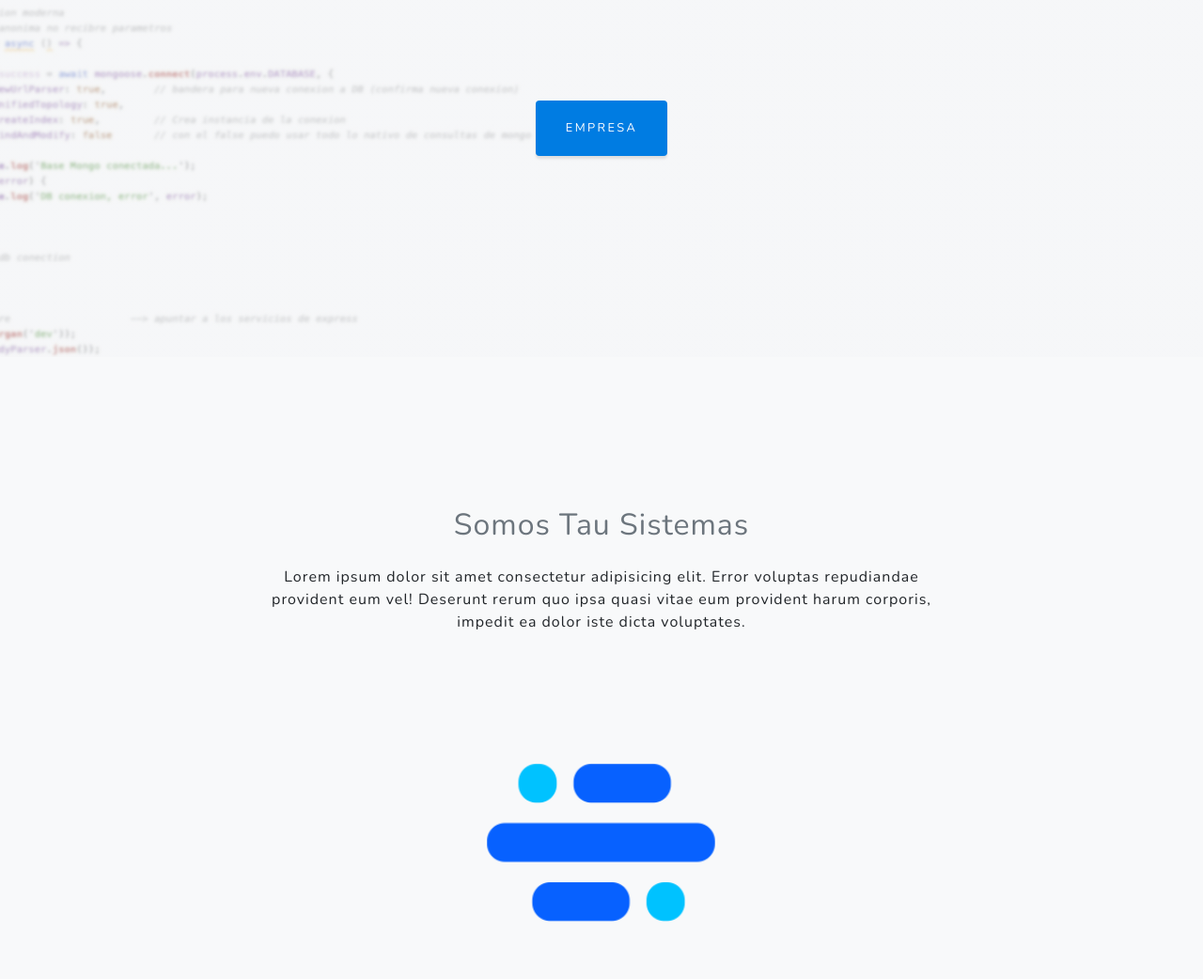
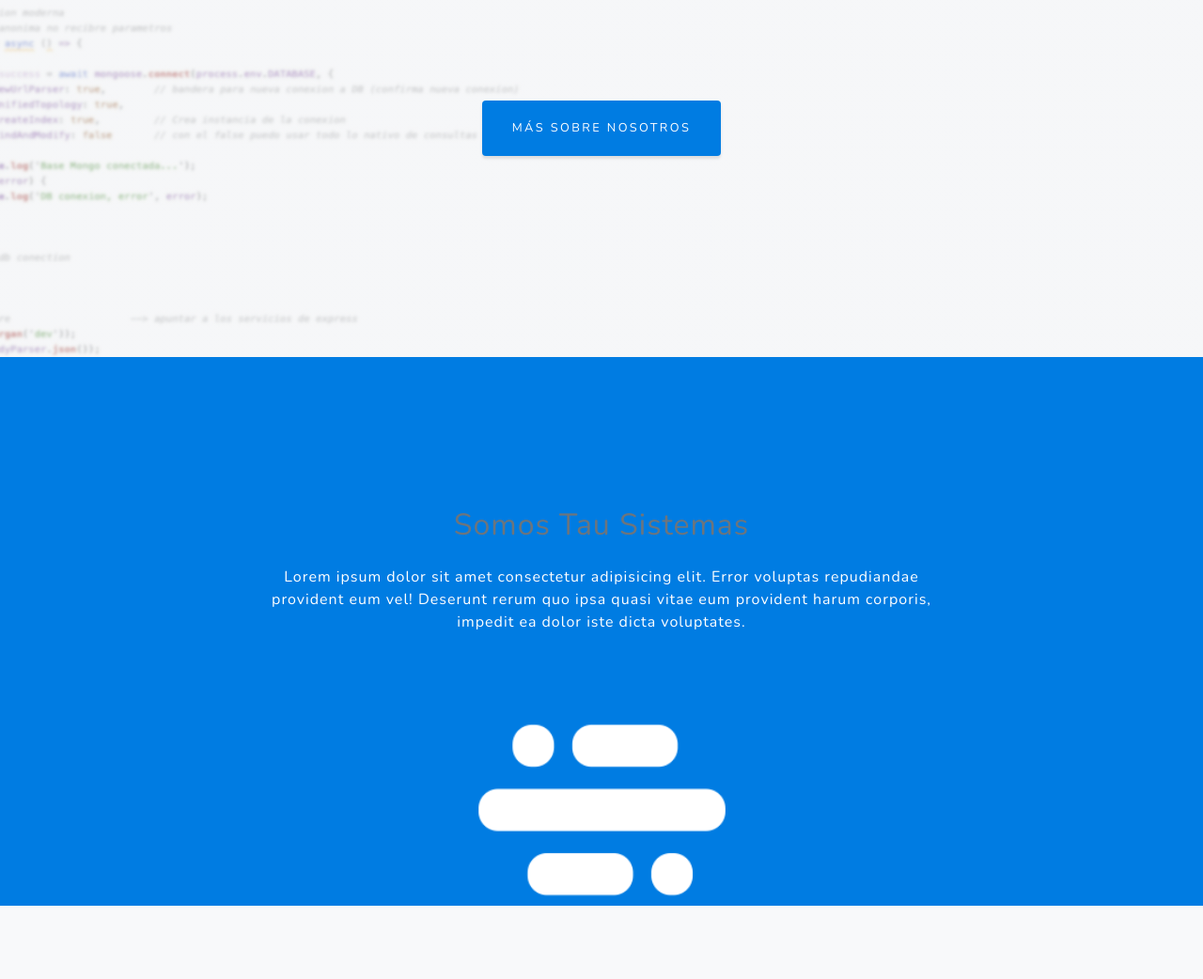
Before and after one commit to DiegoTausistemas/SitioWeb-Tausistemas, a website: page src/pug/index.pug in a window 1280 px wide. Shown: the part 420-1462 px from the top of the page at 94% size. Drawn offline with nearby package versions, Linux system fonts and the light colour scheme; files that its build step writes are made by us from their sources; files whose address does not match are found by name.

Commit message:
cambios en colores y logo inicio

```diff
--- a/src/pug/index.pug
+++ b/src/pug/index.pug
@@ -28,7 +28,7 @@ html(lang='en')
         nav#mainNav.navbar.navbar-expand-lg.navbar-light.fixed-top
             .container
                 //- a.navbar-brand.js-scroll-trigger(href='#page-top') Tau Sistemas
-                img.img-fluid(src='assets/img/Logo_Tau.png', alt='', width="50px")
+                img.img-fluid(src='assets/img/logo_completo_small.png', alt='', width="200px")
                 button.navbar-toggler.navbar-toggler-right(type='button', data-toggle='collapse', data-target='#navbarResponsive', aria-controls='navbarResponsive', aria-expanded='false', aria-label='Toggle navigation')
                     | Menú
                     i.fas.fa-bars
@@ -47,7 +47,7 @@ html(lang='en')
                 .mx-auto.text-center
                     //- h1.mx-auto.my-0.mb-3 Tau Sistemas
                     img.img-fluid(src='assets/img/Logo_Tau_Positivo.png', alt='')
-                    a.btn.btn-primary.js-scroll-trigger(href='#about') Empresa
+                    a.btn.btn-primary.js-scroll-trigger(href='#about') Más sobre nosotros
         // About
         section#about.about-section.text-center.bg-light
             .container
@@ -55,7 +55,7 @@ html(lang='en')
                     .col-lg-8.mx-auto
                         h2.text-secondary.mb-4 Somos Tau Sistemas
                         p.text-secondary-50 Lorem ipsum dolor sit amet consectetur adipisicing elit. Error voluptas repudiandae provident eum vel! Deserunt rerum quo ipsa quasi vitae eum provident harum corporis, impedit ea dolor iste dicta voluptates.
-                img.img-fluid.w-25(src='assets/img/Logo_Tau.png', alt='')
+                img.img-fluid.w-25(src='assets/img/logo_blanco.png', alt='')
 
         // Projects
         section#projects.projects-section.bg-light
--- a/src/scss/sections/_about.scss
+++ b/src/scss/sections/_about.scss
@@ -1,10 +1,14 @@
 .about-section {
   padding-top: 10rem;
+  color: $white;
+  .h2 {
+    color: white;
+  }
   background: linear-gradient(
     to top,
-        #{fade-out($light, 1.0)} 0%,
-        #{fade-out($light, 0.0)} 0%,
-        $light 100%
+    #{fade-out($teal, 0.8)} 0%,
+    #{fade-out($teal, 0)} 0%,
+    $teal 80%
   );
   p {
     margin-bottom: 5rem;
--- a/src/scss/sections/_masthead.scss
+++ b/src/scss/sections/_masthead.scss
@@ -10,7 +10,7 @@
       #{fade-out($light, 0.7)} 100%,
       $light 100%
     ),
-        url("../assets/img/code_light_screenshot.jpg");
+    url('../assets/img/code_light_screenshot.jpg');
   background-position: center;
   background-repeat: no-repeat;
   background-attachment: scroll;
```
Also changed, not shown: src/assets/img/logo_blanco.png (added), src/assets/img/logo_completo_small.png (added), src/pug/index.html. Lines whose indentation alone changed are shown as unchanged.
